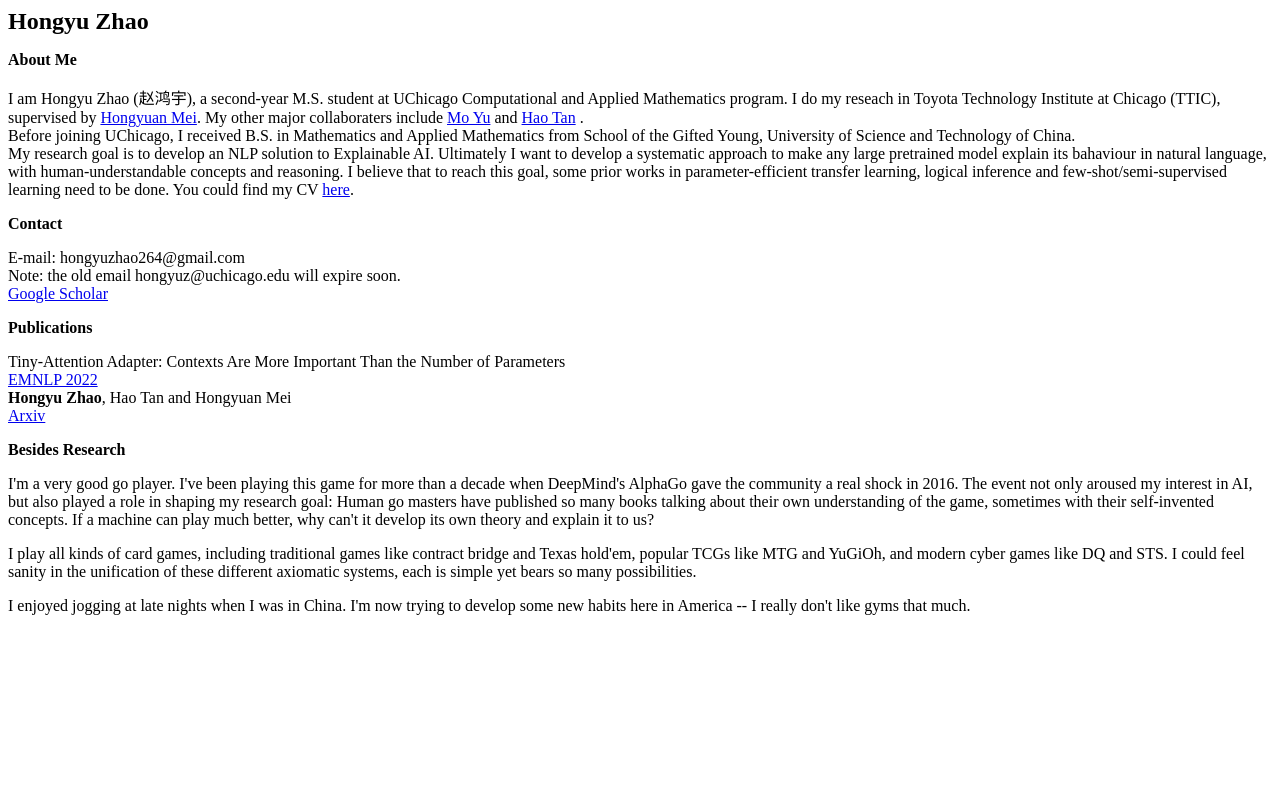
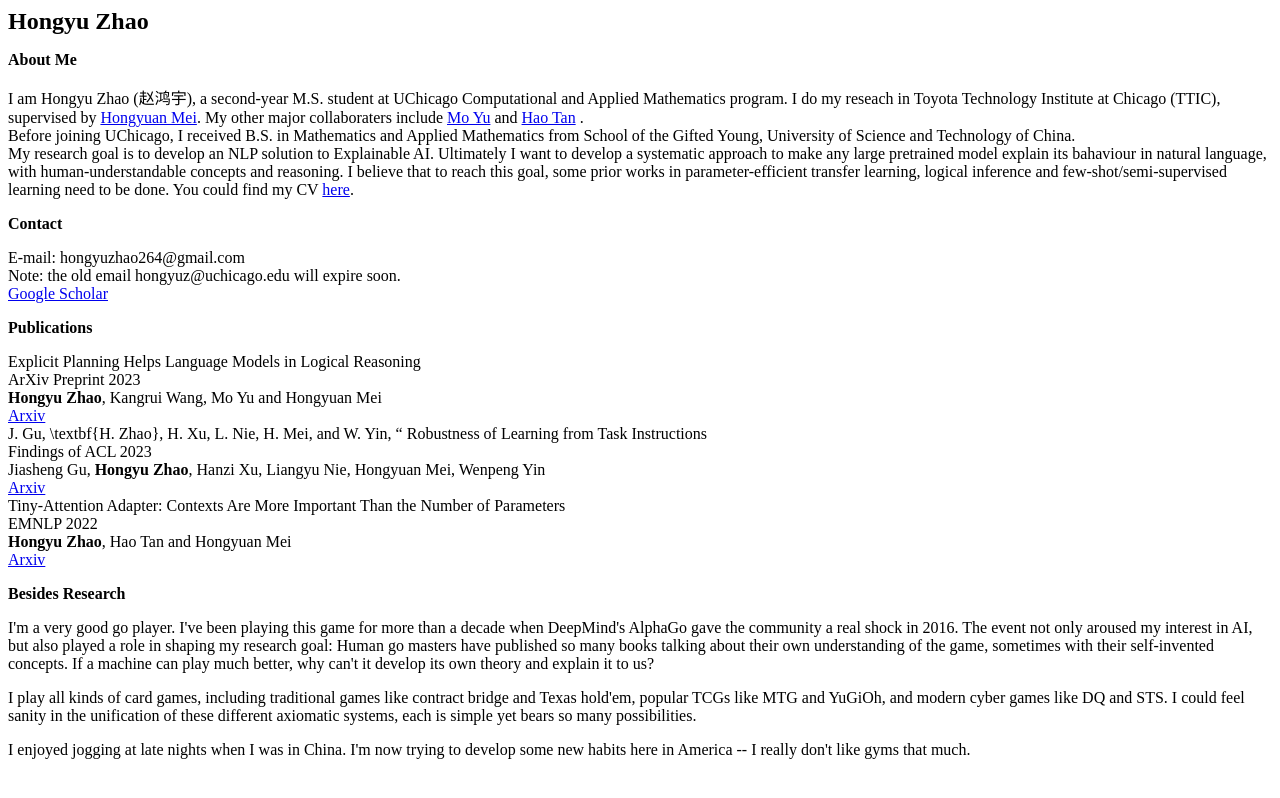
Before and after one commit to cindermond/cindermond.github.io, a plain HTML site: page index.html in a window 1280 px wide. Drawn offline with Linux system fonts and the light colour scheme.

Commit message:
add papers

```diff
--- a/index.html
+++ b/index.html
@@ -32,8 +32,17 @@ You could find my CV <a href="https://github.com/cindermond/cindermond.github.io
 </p>
 
 <p>
+Explicit Planning Helps Language Models in Logical Reasoning <br>
+ArXiv Preprint 2023 <br>
+<b>Hongyu Zhao</b>, Kangrui Wang, Mo Yu and Hongyuan Mei <br>
+<a href="https://arxiv.org/abs/2303.15714">Arxiv</a> <br>
+J. Gu, \textbf{H. Zhao}, H. Xu, L. Nie, H. Mei, and W. Yin, “
+Robustness of Learning from Task Instructions <br>
+Findings of ACL 2023 <br>
+Jiasheng Gu, <b>Hongyu Zhao</b>, Hanzi Xu, Liangyu Nie, Hongyuan Mei, Wenpeng Yin <br>
+<a href="https://arxiv.org/abs/2212.03813">Arxiv</a> <br>
 Tiny-Attention Adapter: Contexts Are More Important Than the Number of Parameters <br>
-<a href="https://2022.emnlp.org/">EMNLP 2022</a> <br>
+EMNLP 2022 <br>
 <b>Hongyu Zhao</b>, Hao Tan and Hongyuan Mei <br>
 <a href="https://arxiv.org/abs/2211.01979">Arxiv</a> <br>
 
```
